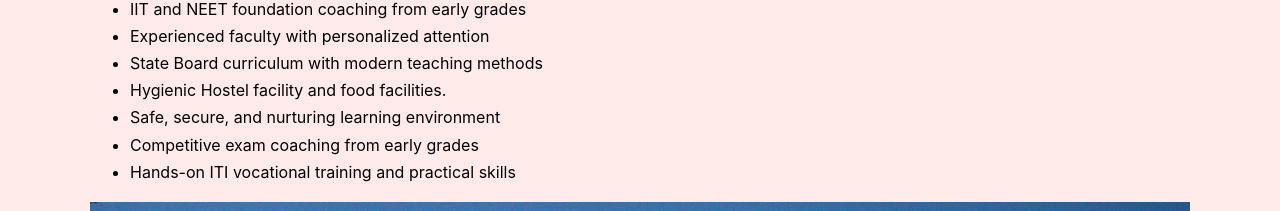
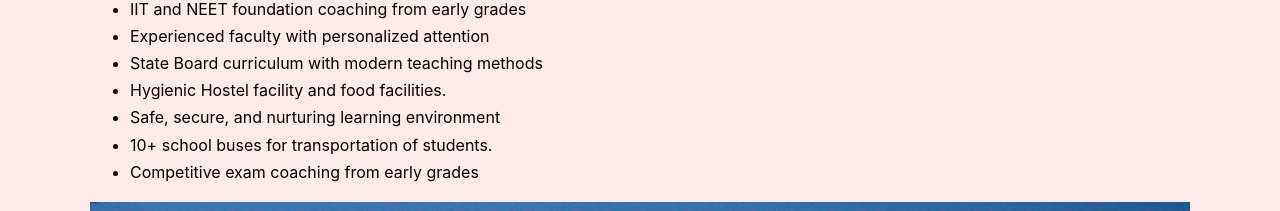
Before and after one commit to Amit-R-Ingale/Chaitanya-Education, a React (Vite) app: page / in a window 1280 px wide. Shown: the part 2172-2383 px from the top of the page. Built offline with nearby package versions, Linux system fonts and the light colour scheme.

Commit message:
Modified why choose

```diff
--- a/src/App.jsx
+++ b/src/App.jsx
@@ -252,8 +252,9 @@ const translations = {
     whyChoosePoint5: "Hygienic Hostel facility and food facilities.",
     whyChoosePoint6: "10+ school buses for transportation of students.",
     whyChoosePoint6: "Safe, secure, and nurturing learning environment",
-    whyChoosePoint7: "Competitive exam coaching from early grades",
-    whyChoosePoint8: "Hands-on ITI vocational training and practical skills",
+    whyChoosePoint7: "10+ school buses for transportation of students.",
+    whyChoosePoint8: "Competitive exam coaching from early grades",
+    whyChoosePoint9: "Hands-on ITI vocational training and practical skills",
     whyChooseText: "Chaitanya Education Institute has been a cornerstone of quality education in Mudalgi since 1997. We offer comprehensive education in both English and Kannada mediums from LKG to 10th Standard, along with ITI vocational training programs, focusing on holistic development, character building, and academic excellence.",
     whyChooseTitle: "Why Choose Chaitanya Education Institute?",
     win1Desc: "our Student Vivek Sullannavar has secured 2nd State Rank in 10th board exams",
@@ -516,9 +517,9 @@ const translations = {
     whyChoosePoint4: "ಆಧುನಿಕ ಬೋಧನಾ ವಿಧಾನಗಳೊಂದಿಗೆ ರಾಜ್ಯ ಮಂಡಳಿ ಪಠ್ಯಕ್ರಮ",
     whyChoosePoint5: "ಸ್ವಚ್ಛ ವಸತಿ ನಿಲಯ ಮತ್ತು ಊಟದ ವ್ಯವಸ್ಥೆ.",
     whyChoosePoint6: "ವಿದ್ಯಾರ್ಥಿಗಳ ಸಾರಿಗೆಗಾಗಿ 10ಕ್ಕೂ ಹೆಚ್ಚು ಶಾಲಾ ಬಸ್‌ಗಳು.",
-    whyChoosePoint6: "ಸುರಕ್ಷಿತ, ಸುರಕ್ಷಿತ ಮತ್ತು ಪೋಷಕ ಕಲಿಕೆ ವಾತಾವರಣ",
-    whyChoosePoint7: "ಪ್ರಾರಂಭಿಕ ತರಗತಿಗಳಿಂದ ಸ್ಪರ್ಧಾತ್ಮಕ ಪರೀಕ್ಷಾ ಕೋಚಿಂಗ್",
-    whyChoosePoint8: "ಪ್ರಾಯೋಗಿಕ ITI ಕೌಶಲ್ಯಗಳು ಮತ್ತು ಕೈಯಾರಿಕ ವೃತ್ತಿಪರ ತರಬೇತಿ",
+    whyChoosePoint7: "ಸುರಕ್ಷಿತ, ಸುರಕ್ಷಿತ ಮತ್ತು ಪೋಷಕ ಕಲಿಕೆ ವಾತಾವರಣ",
+    whyChoosePoint8: "ಪ್ರಾರಂಭಿಕ ತರಗತಿಗಳಿಂದ ಸ್ಪರ್ಧಾತ್ಮಕ ಪರೀಕ್ಷಾ ಕೋಚಿಂಗ್",
+    whyChoosePoint9: "ಪ್ರಾಯೋಗಿಕ ITI ಕೌಶಲ್ಯಗಳು ಮತ್ತು ಕೈಯಾರಿಕ ವೃತ್ತಿಪರ ತರಬೇತಿ",
     whyChooseText: "ಚೈತನ್ಯ ಶಿಕ್ಷಣ ಸಂಸ್ಥೆ 2003 ರಿಂದ ಮುದಲಗಿಯಲ್ಲಿ ಗುಣಮಟ್ಟದ ಶಿಕ್ಷಣದ ಆಧಾರಸ್ತಂಭವಾಗಿದೆ. ನಾವು ಸಮಗ್ರ ಅಭಿವೃದ್ಧಿ, ವ್ಯಕ್ತಿತ್ವ ನಿರ್ಮಾಣ ಮತ್ತು ಶೈಕ್ಷಣಿಕ ವಿಜೃಂಭಣೆಯನ್ನು ಒದಗಿಸುತ್ತೇವೆ.",
     whyChooseTitle: "ಚೈತನ್ಯ ಶಿಕ್ಷಣ ಸಂಸ್ಥೆಯನ್ನು ಏಕೆ ಆಯ್ಕೆ ಮಾಡಬೇಕು?",
     win1Desc: "10ನೇ ತರಗತಿಯ ರಾಜ್ಯ ಮಂಡಳಿ ಪರೀಕ್ಷೆಯಲ್ಲಿ ನಮ್ಮ ಸಂಸ್ಥೆಯ ವಿದ್ಯಾರ್ಥಿ ವಿವೇಕ್ ಸುಳ್ಳಣ್ಣವರ 10ನೇ ತರಗತಿ ಬೋರ್ಡ್ ಪರೀಕ್ಷೆಯಲ್ಲಿ ರಾಜ್ಯಕ್ಕೆ 2ನೇ ಶ್ರೇಣಿ (2nd Rank) ಪಡೆದಿದ್ದಾನೆ",
```
